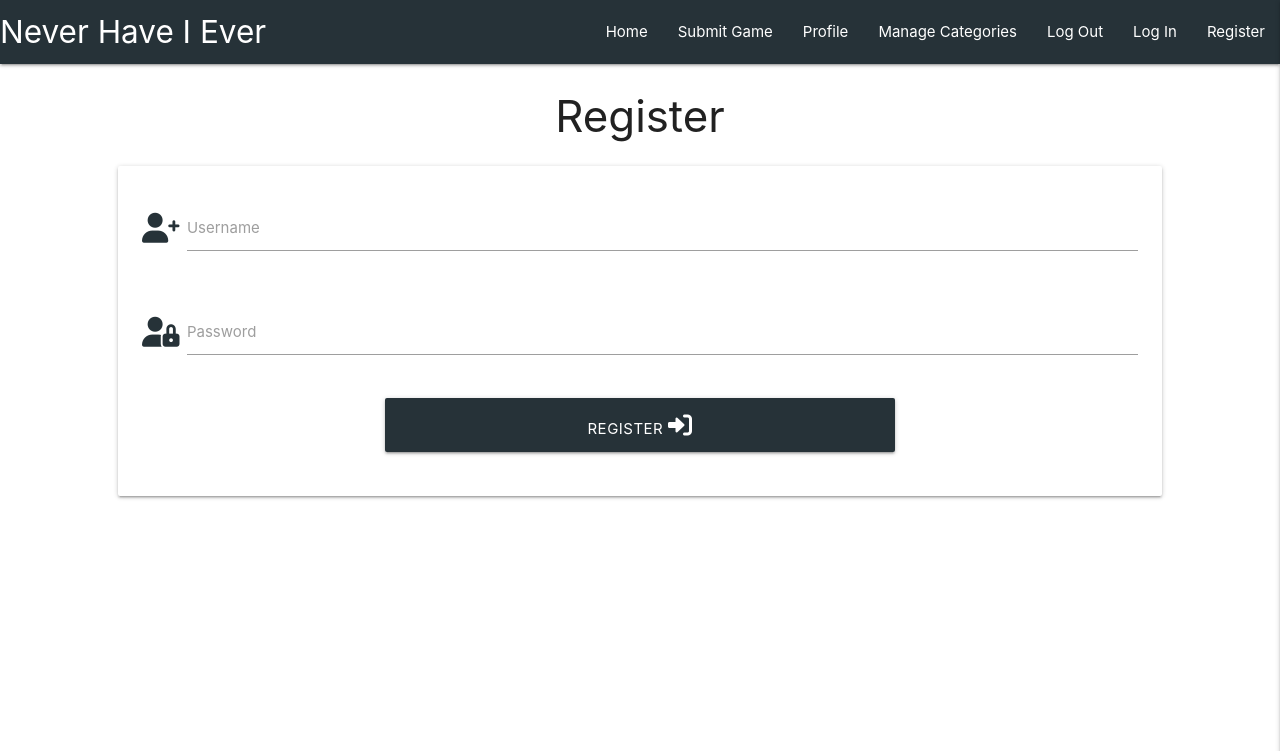
After one commit to lukdav/never-have-i-ever, a Flask app: page /register in a window 1280 px wide. The commit adds this page. Shown: the top 751 px of the page. Run offline with Flask 2, Linux system fonts and the light colour scheme; some libraries are stand-ins or nearby versions.

Commit message:
Add Register template

```diff
--- a/app.py
+++ b/app.py
@@ -4,6 +4,7 @@ from flask import (
     redirect, request, session, url_for)
 from flask_pymongo import PyMongo
 from bson.objectid import ObjectId
+from werkzeug.security import generate_password_hash, check_password_hash
 if os.path.exists("env.py"):
     import env
 
@@ -19,9 +20,14 @@ mongo = PyMongo(app)
 
 @app.route("/")
 @app.route("/get_games")
-def hello():
+def get_games():
     games = mongo.db.games.find()
     return render_template("games.html", games=games)
+
+
+@app.route("/register", methods=["GET", "POST"])
+def register():
+    return render_template("register.html")
 
 
 if __name__ == "__main__":
--- a/templates/base.html
+++ b/templates/base.html
@@ -32,7 +32,7 @@
                     <li><a href="#">Manage Categories</a></li>
                     <li><a href="#">Log Out</a></li>
                     <li><a href="#">Log In</a></li>
-                    <li><a href="#">Register</a></li>
+                    <li><a href="{{ url_for('register') }}">Register</a></li>
                 </ul>
             </div>
         </nav>
@@ -46,14 +46,9 @@
             <li><a href="#">Manage Categories</a></li>
             <li><a href="#">Log Out</a></li>
             <li><a href="#">Log In</a></li>
-            <li><a href="#">Register</a></li>
+            <li><a href="{{ url_for('register') }}">Register</a></li>
         </ul>
     </header>
-
-    <div class="row center-align">
-        <h3>The Drinking Game Dictionary</h3>
-    </div>
-
 
     {% block content %}
     {% endblock %}
--- a/templates/games.html
+++ b/templates/games.html
@@ -1,5 +1,7 @@
 {% extends "base.html" %}
 {% block content %}
+
+    <h3 class="center-align">The Drinking Game Dictionary</h3>
 
     {% for game in games %}
         {{game.game_name}}<br>
--- /dev/null
+++ b/templates/register.html
@@ -0,0 +1,35 @@
+{% extends "base.html" %}
+{% block content %}
+
+<h3 class="center-align">Register</h3>
+
+<div class="row">
+    <form class="col s12 m10 offset-m1" method="POST" action="{{ url_for('register') }}">
+        <div class="card-panel">
+            <!-- username -->
+            <div class="row">
+                <div class="input-field col s12">
+                    <i class="fas fa-user-plus prefix blue-grey-text text-darken-4"></i>
+                    <input id="username" name="username" type="text" class="validate" required>
+                    <label for="username">Username</label>
+                </div>
+            </div>
+            <!-- password -->
+            <div class="row">
+                <div class="input-field col s12">
+                    <i class="fas fa-user-lock prefix blue-grey-text text-darken-4"></i>
+                    <input id="password" name="password" type="password" class="validate" required>
+                    <label for="password">Password</label>
+                </div>
+            </div>
+            <!-- register -->
+            <div class="row">
+                <button type="submit" class="col s12 m6 offset-m3 btn-large blue-grey darken-4">
+                    Register <i class="fas fa-sign-in-alt"></i>
+                </button>
+            </div>
+        </div>
+    </form>
+</div>
+
+{% endblock %}
```
